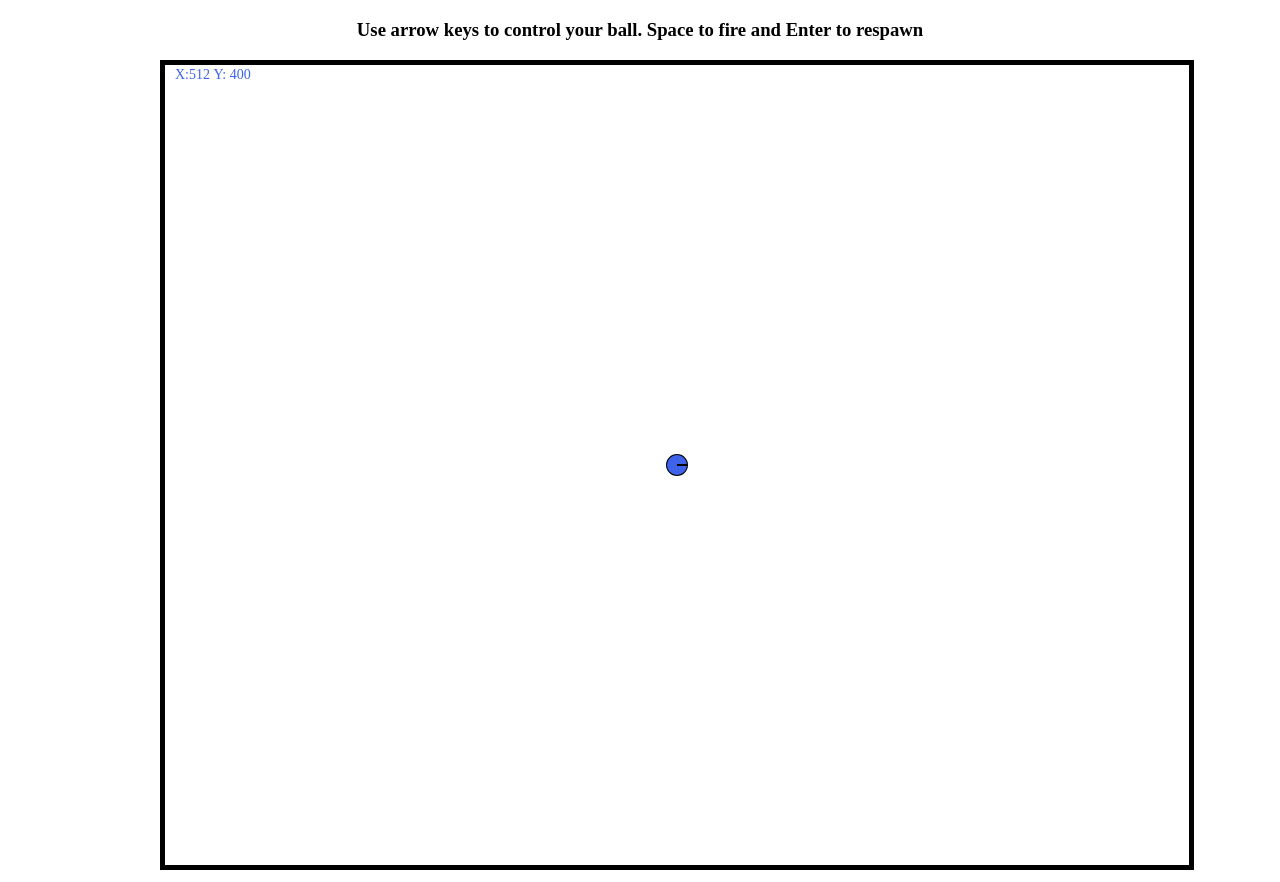
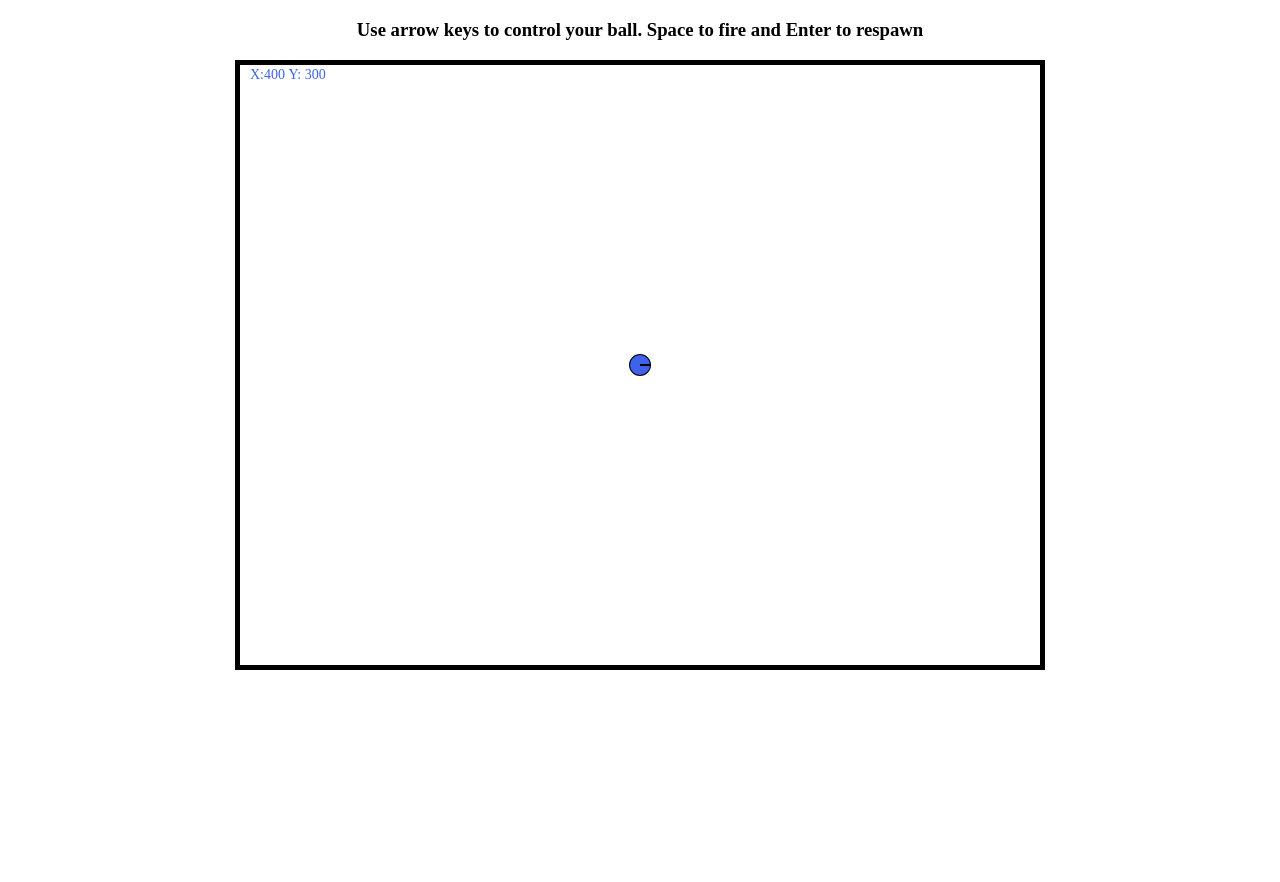
Before and after one commit to elneilios/spaceballs, a website: page balls.html in a window 1280 px wide. Shown: the part 61-943 px from the top of the page. After the commit the page ends 800 px from the top, so only its background shows below. Drawn offline with nearby package versions, Linux system fonts and the light colour scheme; no server answers.

```diff
--- a/balls.html
+++ b/balls.html
@@ -22,7 +22,7 @@
     <div id="content">
         <h1>Ahhh balls!</h1>
         <h3>Use arrow keys to control your ball. Space to fire and Enter to respawn</h3>
-        <canvas id="theCanvas" width="1024" height="800">Uh oh, your browser doesn't support HTML5.</canvas>
+        <canvas id="theCanvas" width="800" height="600">Uh oh, your browser doesn't support HTML5.</canvas>
     </div>
 
     <script type="text/javascript">
@@ -144,7 +144,6 @@
                     myShots.push(newShot);
 
                     frameCount = 0;
-
                 }
 
                 // Rudimentary wall collision detection
```
